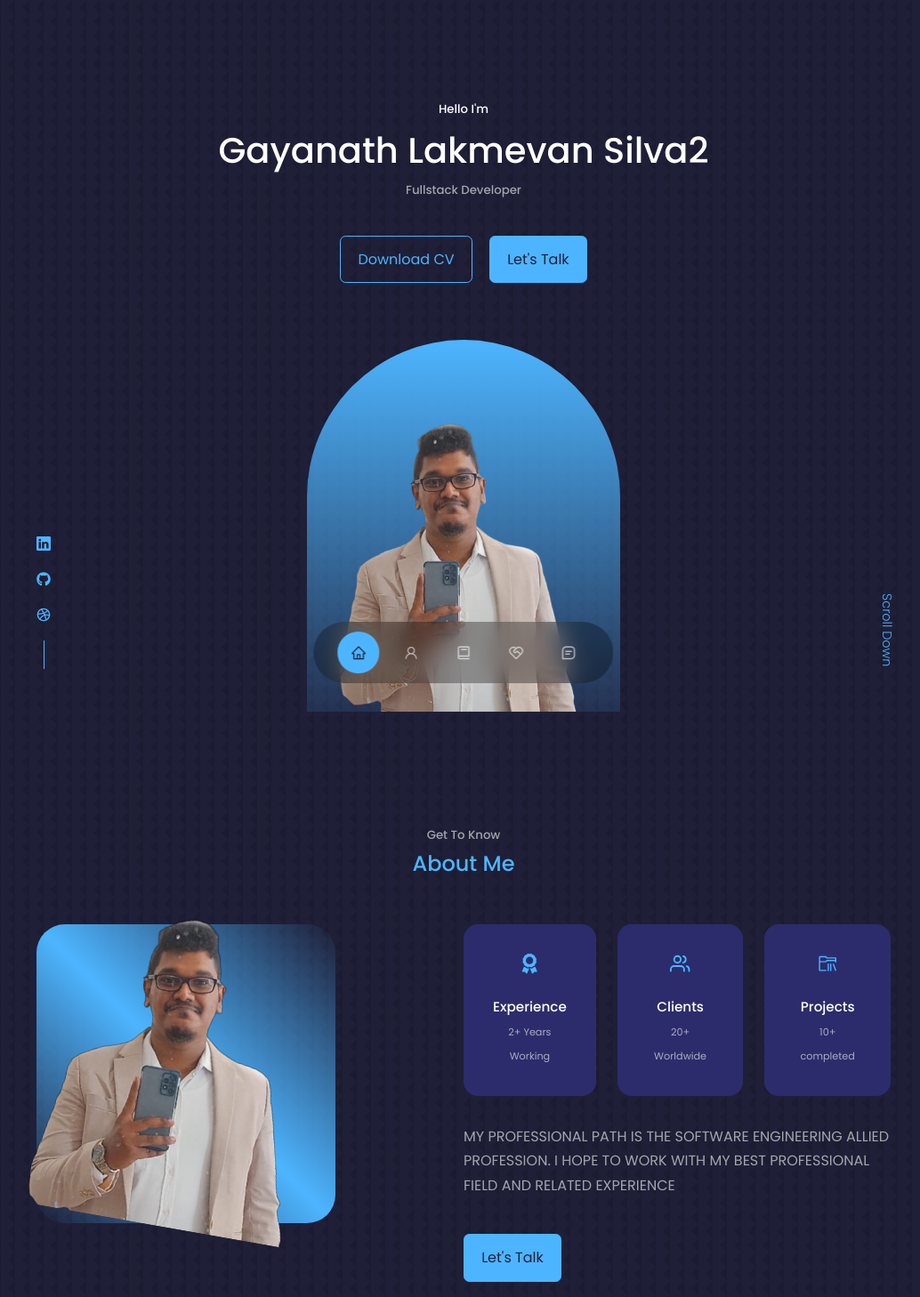
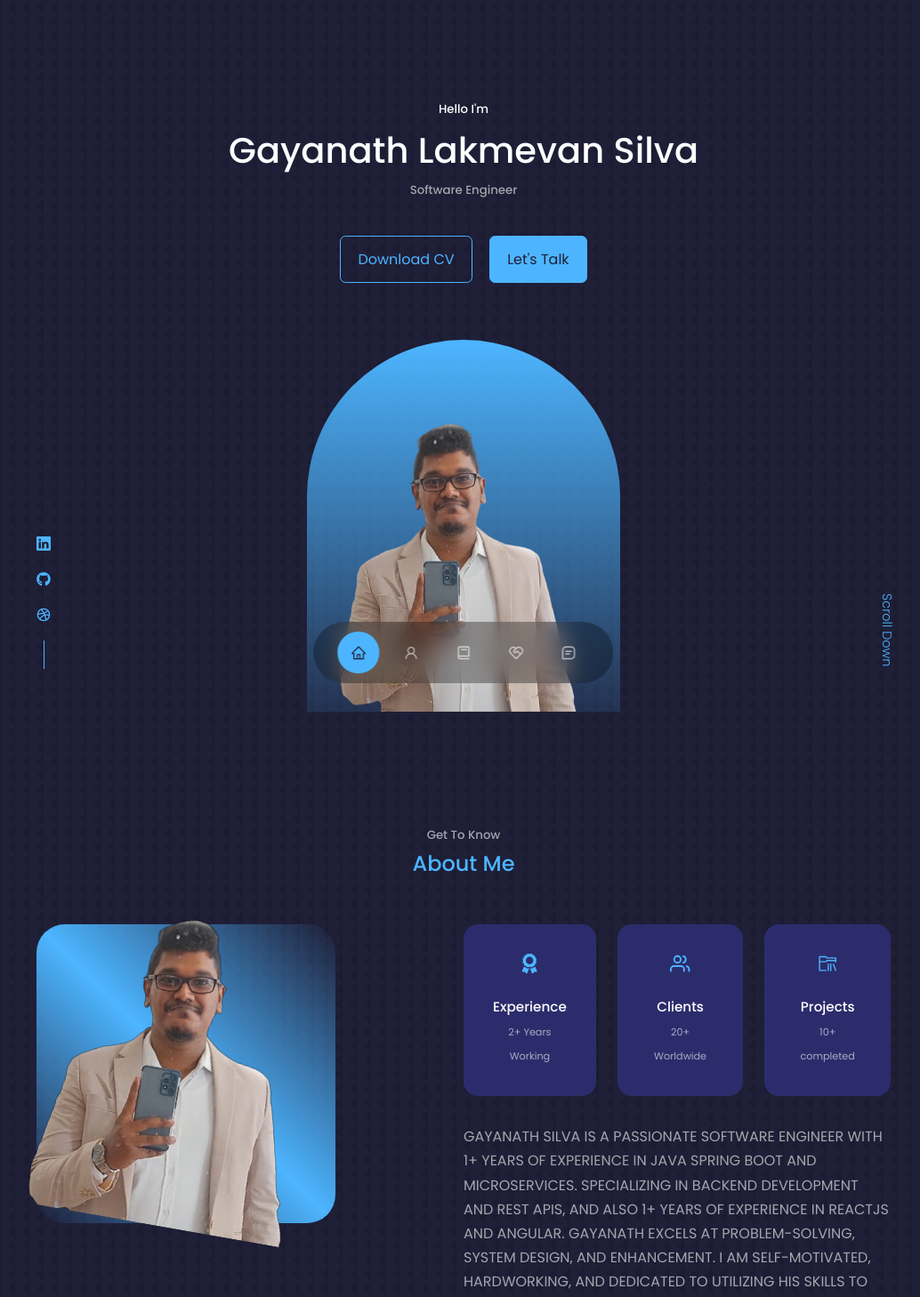
Before and after one commit to gayanath97/personal_portfolio_gayanath, a React (Create React App) app: page / in a window 1280 px wide. Shown: the top 1458 px of the page at 89% size, without its empty margins (119-1153 px from the left). Built offline with nearby package versions, Linux system fonts and the light colour scheme.

Commit message:
updated_info

```diff
--- a/src/components/about/About.jsx
+++ b/src/components/about/About.jsx
@@ -1,63 +1,62 @@
-import React from 'react'
-import './about.css'
+import React from "react";
+import "./about.css";
 // import ME from '../../assets/me-about.jpg'
-import ME from '../../assets/merr.png'
-import {FaAward} from 'react-icons/fa';
-import {FiUsers} from 'react-icons/fi'
-import {VscFolderLibrary} from 'react-icons/vsc'
+import ME from "../../assets/merr.png";
+import { FaAward } from "react-icons/fa";
+import { FiUsers } from "react-icons/fi";
+import { VscFolderLibrary } from "react-icons/vsc";
 
 const About = () => {
   return (
-    <section id='about'>
-
+    <section id="about">
       <h5>Get To Know</h5>
       <h2>About Me</h2>
 
-      <div className='container about_container'>
-        <div className='about_me'>
-          <div className='about_me-image'>
-             <img src={ME} alt='About Image' />
+      <div className="container about_container">
+        <div className="about_me">
+          <div className="about_me-image">
+            <img src={ME} alt="About Image" />
           </div>
         </div>
 
-          <div className='about_content'>
-            <div className='about_cards'>
-
-             <article className='about_card'>
-               <FaAward className='about_icon' />
+        <div className="about_content">
+          <div className="about_cards">
+            <article className="about_card">
+              <FaAward className="about_icon" />
               <h5>Experience</h5>
               <small>2+ Years Working</small>
             </article>
 
-             <article className='about_card'>
-               <FiUsers className='about_icon' />
+            <article className="about_card">
+              <FiUsers className="about_icon" />
               <h5>Clients</h5>
               <small>20+ Worldwide</small>
             </article>
 
-             <article className='about_card'>
-               <VscFolderLibrary className='about_icon' />
+            <article className="about_card">
+              <VscFolderLibrary className="about_icon" />
               <h5>Projects</h5>
               <small>10+ completed</small>
             </article>
-
           </div>
 
           <p>
-            MY PROFESSIONAL PATH IS THE
-SOFTWARE ENGINEERING ALLIED
-PROFESSION. I HOPE TO WORK WITH
-MY BEST PROFESSIONAL FIELD AND
-RELATED EXPERIENCE
+            GAYANATH SILVA IS A PASSIONATE SOFTWARE ENGINEER WITH 1+ YEARS OF
+            EXPERIENCE IN JAVA SPRING BOOT AND MICROSERVICES. SPECIALIZING IN
+            BACKEND DEVELOPMENT AND REST APIS, AND ALSO 1+ YEARS OF EXPERIENCE
+            IN REACTJS AND ANGULAR. GAYANATH EXCELS AT PROBLEM-SOLVING, SYSTEM
+            DESIGN, AND ENHANCEMENT. I AM SELF-MOTIVATED, HARDWORKING, AND
+            DEDICATED TO UTILIZING HIS SKILLS TO CONTRIBUTE TO AN ORGANIZATION'S
+            GROWTH.
           </p>
 
-            <a href='#contact' className='btn btn-primary'>Let's Talk</a>
-
+          <a href="#contact" className="btn btn-primary">
+            Let's Talk
+          </a>
         </div>
       </div>
+    </section>
+  );
+};
 
-    </section>
-  )
-}
-
-export default About
+export default About;
--- a/src/components/header/CTA.jsx
+++ b/src/components/header/CTA.jsx
@@ -1,5 +1,5 @@
 import React from "react";
-import CV from "../../assets/cv.pdf";
+import CV from "../../assets/Gayanath-Silva-Software_Engineer.pdf";
 
 const CTA = () => {
   return (
--- a/src/components/header/Header.jsx
+++ b/src/components/header/Header.jsx
@@ -9,8 +9,8 @@ const Header = () => {
     <header>
       <div className="container header_container">
         <h5>Hello I'm</h5>
-        <h1>Gayanath Lakmevan Silva2</h1>
-        <h5 className="text-light">Fullstack Developer</h5>
+        <h1>Gayanath Lakmevan Silva</h1>
+        <h5 className="text-light">Software Engineer</h5>
         <CTA />
         <HeaderSocials />
 
```
Also changed, not shown: 1 other file (tests, documents, lock files or other folders). Lines whose indentation alone changed are shown as unchanged.
